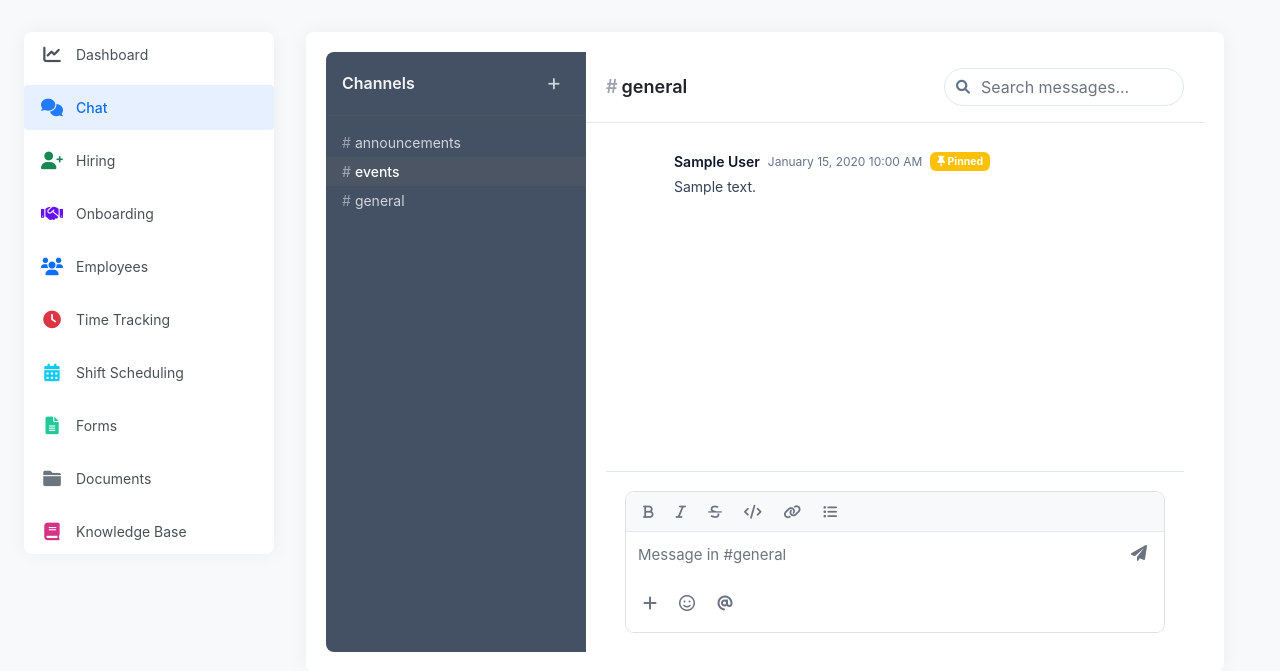
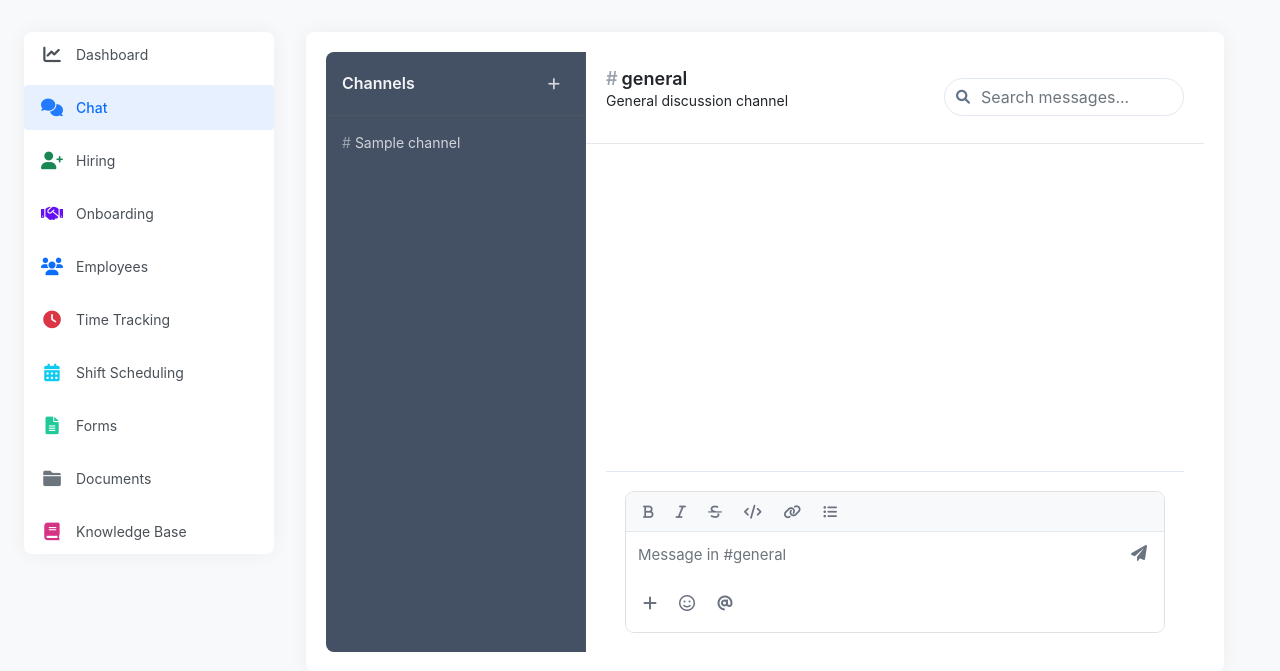
Before and after one commit to sparQone/sparq, a Flask app: page /people/chat in a window 1280 px wide. Shown: the part 75-746 px from the top of the page. Run offline with Flask 3, Linux system fonts and the light colour scheme; a user stored in the database is signed in; tables that the repository leaves empty hold one stand-in row (values such as "Sample post"); one stand-in notice (Sample message) is shown; some libraries are stand-ins or nearby versions.

Commit message:
Implemented Channel-Based Real-Time Chat System (Mini Slack)
Transformed the chat module into channel-based communication
- Channel model with support for default and custom channels
- Enhanced WebSocket integration for real-time channel-specific messaging
- Intelligent URL detection and formatting in messages
- Improved chat interface with channel switching and description
- Refined message rendering with clickable links and better formatting

```diff
--- a/app.py
+++ b/app.py
@@ -83,18 +83,19 @@
     def load_user(user_id):
         return db.session.get(User, int(user_id))
 
-    # Initialize and validate modules
-    module_loader = initialize_modules()
-    app.module_loader = module_loader  # Store module_loader in app instance
+    # Create/update database tables and initialize modules within app context
+    with app.app_context():
+        # Initialize and validate modules first
+        module_loader = initialize_modules()
+        app.module_loader = module_loader  # Store module_loader in app instance
 
-    # Store manifests in app config
-    app.config["INSTALLED_MODULES"] = module_loader.manifests
+        # Store manifests in app config
+        app.config["INSTALLED_MODULES"] = module_loader.manifests
 
-    # Register routes
-    module_loader.register_routes(app)
+        # Register routes
+        module_loader.register_routes(app)
 
-    # Create/update database tables AFTER loading all modules
-    with app.app_context():
+        # Create all database tables
         db.create_all()
 
         # Create default groups if they don't exist
--- a/modules/people/__init__.py
+++ b/modules/people/__init__.py
@@ -25,7 +25,7 @@
 
     # Import models in the correct order
     from .models.associations import chat_likes
-    from .models.chat import Chat
+    from .models.chat import Chat, Channel
     from .models.employee import Employee
 
     # Import and register blueprint with routes
--- a/modules/people/controllers/chat.py
+++ b/modules/people/controllers/chat.py
@@ -1,71 +1,126 @@
 from flask import current_app, jsonify, render_template, request
 from flask_login import current_user, login_required
-from flask_socketio import SocketIO
+from flask_socketio import SocketIO, emit, join_room, leave_room
 from system.db.database import db
 from system.i18n.translation import _
-from ..models.chat import Chat, ChatType
+from ..models.chat import Chat, Channel
 from . import blueprint
 
 @blueprint.route("/chat")
 @login_required
 def chat():
     """Company chat page"""
-    chats = Chat.query.order_by(Chat.pinned.desc(), Chat.created_at.desc()).all()
+    channels = Channel.query.all()
+    default_channel = Channel.query.filter_by(name='general').first()
+    if not default_channel:
+        default_channel = Channel(
+            name='general',
+            description='General discussion channel',
+            created_by_id=current_user.id
+        )
+        db.session.add(default_channel)
+        db.session.commit()
+
     return render_template(
         "chat/index.html",
         active_page='chat',
         title="Company Chat",
-        chat_types=ChatType,
-        chats=chats,
+        channels=channels,
+        default_channel=default_channel,
         module_home="people_bp.people_home",
     )
 
-@blueprint.route("/chat/list")
+@blueprint.route("/chat/channels/<channel_name>/messages")
 @login_required
-def get_chats():
-    """Get chat list for HTMX updates"""
+def get_channel_messages(channel_name):
+    """Get messages for a specific channel"""
     try:
-        chats = Chat.query.order_by(Chat.pinned.desc(), Chat.created_at.desc()).all()
+        channel = Channel.query.filter_by(name=channel_name).first_or_404()
+        messages = channel.messages.order_by(Chat.created_at.asc()).all()
         return render_template(
             "chat/partials/chat_list.html",
-            chats=chats,
-            current_user=current_user
+            chats=messages,
+            current_user=current_user,
+            channel_description=channel.description
         )
     except Exception as e:
-        current_app.logger.error(f"Error getting chat list: {str(e)}")
+        current_app.logger.error(f"Error getting channel messages: {str(e)}")
         return str(e), 500
+
+@blueprint.route("/chat/channels", methods=["POST"])
+@login_required
+def create_channel():
+    """Create a new channel"""
+    try:
+        name = request.form.get("name").lower().replace(" ", "-")
+        description = request.form.get("description")
+        is_private = bool(request.form.get("is_private", False))
+
+        if not name:
+            return "Channel name is required", 400
+
+        # Check if channel already exists
+        existing = Channel.query.filter_by(name=name).first()
+        if existing:
+            return "Channel already exists", 400
+
+        channel = Channel(
+            name=name,
+            description=description,
+            created_by_id=current_user.id,
+            is_private=is_private
+        )
+        db.session.add(channel)
+        db.session.commit()
+
+        # Emit WebSocket event for new channel
+        current_app.socketio.emit("channel_created", {
+            "name": channel.name,
+            "description": channel.description
+        })
+
+        return jsonify({
+            "id": channel.id,
+            "name": channel.name
+        })
+    except Exception as e:
+        db.session.rollback()
+        current_app.logger.error(f"Error creating channel: {str(e)}")
+        return str(e), 400
 
 @blueprint.route("/chat/create", methods=["POST"])
 @login_required
 def create_chat():
     """Create a new chat message"""
     try:
-        # Get form data with defaults
-        chat_type = request.form.get("type", "GENERAL")
-        if isinstance(chat_type, str):
-            chat_type = ChatType[chat_type.upper()]
         content = request.form.get("content")
+        channel_name = request.form.get("channel", "general")
         pinned = bool(request.form.get("pin", False))
 
         # Validate required fields
         if not content:
             return "Content is required", 400
 
+        # Get or create channel
+        channel = Channel.query.filter_by(name=channel_name).first()
+        if not channel:
+            return f"Channel {channel_name} not found", 404
+
         chat = Chat(
             content=content,
-            type=chat_type,
             author_id=current_user.id,
+            channel_id=channel.id,
             pinned=pinned
         )
         db.session.add(chat)
         db.session.commit()
 
-        # Emit WebSocket event
-        current_app.socketio.emit("chat_changed")
+        # Emit WebSocket event with channel info
+        current_app.socketio.emit("chat_changed", {
+            "channel": channel_name
+        }, room=channel_name)
 
         return ""
-    except KeyError as e:
-        return f"Invalid chat type: {str(e)}", 400
     except Exception as e:
         db.session.rollback()
         current_app.logger.error(f"Error creating chat: {str(e)}")
@@ -81,7 +136,9 @@
             return jsonify({"error": "Unauthorized"}), 403
 
         is_pinned = chat.toggle_pin()
-        current_app.socketio.emit("chat_changed")
+        current_app.socketio.emit("chat_changed", {
+            "channel": chat.channel.name
+        }, room=chat.channel.name)
         return jsonify({"pinned": is_pinned})
     except Exception as e:
         return jsonify({"error": str(e)}), 400
@@ -95,9 +152,30 @@
         if not current_user.is_admin and not chat.is_author:
             return jsonify({"error": "Unauthorized"}), 403
 
+        channel_name = chat.channel.name
         db.session.delete(chat)
         db.session.commit()
-        current_app.socketio.emit("chat_changed")
+
+        current_app.socketio.emit("chat_changed", {
+            "channel": channel_name
+        }, room=channel_name)
         return "", 204
     except Exception as e:
         return jsonify({"error": str(e)}), 400
+
+# WebSocket event handlers
+@current_app.socketio.on('join')
+def on_join(data):
+    """Join a chat channel"""
+    channel = data.get('channel')
+    if channel:
+        join_room(channel)
+        emit('status', {'msg': f'{current_user.first_name} has joined the channel.'}, room=channel)
+
+@current_app.socketio.on('leave')
+def on_leave(data):
+    """Leave a chat channel"""
+    channel = data.get('channel')
+    if channel:
+        leave_room(channel)
+        emit('status', {'msg': f'{current_user.first_name} has left the channel.'}, room=channel)
--- a/modules/people/views/assets/css/chat.css
+++ b/modules/people/views/assets/css/chat.css
@@ -275,6 +275,11 @@
     overflow-y: auto;
     padding: 0 20px;
     background: #fff;
+    display: flex;
+    flex-direction: column;
+    min-height: 0;
+    max-height: calc(100vh - 400px);
+    scroll-behavior: smooth;
 }
 
 .message {
@@ -374,6 +379,18 @@
     color: #334155;
     line-height: 1.5;
     margin-bottom: 4px;
+    word-break: break-word;
+}
+
+.message-content .chat-link {
+    color: #2563eb;
+    text-decoration: none;
+    word-break: break-all;
+}
+
+.message-content .chat-link:hover {
+    text-decoration: underline;
+    color: #1d4ed8;
 }
 
 /* Message Input Area */
--- a/modules/people/views/assets/js/chat.js
+++ b/modules/people/views/assets/js/chat.js
@@ -1,62 +1,95 @@
 document.addEventListener('DOMContentLoaded', function() {
-    // Initialize WebSocket connection with namespace
+    // Initialize WebSocket connection
     const socket = io.connect(window.location.origin);
+    let currentChannel = document.getElementById('current-channel').textContent;
 
-    // Modal handling
-    const chatModal = document.getElementById('newChatModal');
-    if (chatModal) {
-        chatModal.addEventListener('shown.bs.modal', function() {
-            document.querySelector('#content').focus();
+    // Function to scroll chat to bottom
+    function scrollToBottom() {
+        const chatMessages = document.querySelector('.chat-messages');
+        chatMessages.scrollTop = chatMessages.scrollHeight;
+    }
+
+    // Join default channel
+    socket.emit('join', { channel: currentChannel });
+
+    // Channel switching
+    window.switchChannel = function(channelName) {
+        // Leave current channel
+        socket.emit('leave', { channel: currentChannel });
+
+        // Update UI
+        document.querySelectorAll('.channel').forEach(ch => {
+            ch.classList.remove('active');
+            if (ch.dataset.channel === channelName) {
+                ch.classList.add('active');
+                // Update channel description if available
+                if (ch.dataset.description) {
+                    document.getElementById('channel-description').textContent = ch.dataset.description;
+                }
+            }
         });
 
-        chatModal.addEventListener('hidden.bs.modal', function() {
-            const form = chatModal.querySelector('form');
-            if (form) form.reset();
-            document.querySelector('[data-bs-target="#newChatModal"]').focus();
+        // Update current channel
+        currentChannel = channelName;
+        document.getElementById('current-channel').textContent = channelName;
+        document.querySelector('.message-form textarea').placeholder = `Message in #${channelName}`;
+
+        // Join new channel
+        socket.emit('join', { channel: channelName });
+
+        // Load channel messages
+        const chatMessages = document.querySelector('.chat-messages');
+        const url = `/people/chat/channels/${channelName}/messages`;
+        htmx.ajax('GET', url, {
+            target: chatMessages,
+            swap: 'innerHTML',
+            afterSwap: function(evt) {
+                scrollToBottom();
+                // Update description from response if available
+                const description = evt.detail.xhr.getResponseHeader('X-Channel-Description');
+                if (description) {
+                    document.getElementById('channel-description').textContent = decodeURIComponent(description);
+                }
+            }
+        });
+    };
+
+    // New Channel Modal
+    const channelModal = document.getElementById('newChannelModal');
+    if (channelModal) {
+        const form = channelModal.querySelector('form');
+        form.addEventListener('submit', function(e) {
+            e.preventDefault();
+
+            const formData = new FormData(this);
+
+            fetch(this.action, {
+                method: 'POST',
+                body: formData
+            })
+            .then(response => response.json())
+            .then(data => {
+                // Close modal and clear form
+                bootstrap.Modal.getInstance(channelModal).hide();
+                this.reset();
+
+                // Switch to new channel
+                switchChannel(data.name);
+            })
+            .catch(error => {
+                alert('Error creating channel: ' + error);
+            });
         });
     }
 
-    // Search functionality
-    const searchInput = document.getElementById('chatSearch');
-    if (searchInput) {
-        searchInput.addEventListener('input', function() {
-            applyChatFilters();
-        });
-    }
-
-    // Filter buttons
-    const filterButtons = document.querySelectorAll('.filter-buttons button');
-    filterButtons.forEach(button => {
-        button.addEventListener('click', function() {
-            filterButtons.forEach(btn => btn.classList.remove('active'));
-            this.classList.add('active');
-            applyChatFilters();
-        });
-    });
-
-    // Filter function
-    window.applyChatFilters = function() {
-        const searchTerm = searchInput.value.toLowerCase();
-        const activeFilter = document.querySelector('.filter-buttons button.active').dataset.filter;
-
-        document.querySelectorAll('.chat-card').forEach(card => {
-            const content = card.querySelector('.chat-content').textContent.toLowerCase();
-            const type = card.dataset.type;
-
-            const matchesSearch = content.includes(searchTerm);
-            const matchesFilter = activeFilter === 'all' || type === activeFilter;
-
-            card.style.display = matchesSearch && matchesFilter ? 'block' : 'none';
-        });
-    };
-
-    // Handle quick message form submission
+    // Quick Message Form
     const quickMessageForm = document.getElementById('quickMessageForm');
     if (quickMessageForm) {
         quickMessageForm.addEventListener('submit', function(e) {
             e.preventDefault();
 
             const formData = new FormData(this);
+            formData.append('channel', currentChannel);
 
             fetch('/people/chat/create', {
                 method: 'POST',
@@ -73,17 +106,46 @@
                 this.reset();
             })
             .catch(error => {
-                // Show error message
                 alert('Error sending message: ' + error.message);
             });
         });
     }
 
     // WebSocket event handling
-    socket.on('chat_changed', function() {
-        // Refresh the chat list using HTMX
-        htmx.trigger('.chat-messages', 'chat-refresh');
+    socket.on('chat_changed', function(data) {
+        if (data.channel === currentChannel) {
+            htmx.trigger('.chat-messages', 'chat-refresh');
+            // Scroll to bottom after messages are updated
+            setTimeout(scrollToBottom, 100);
+        }
     });
+
+    socket.on('channel_created', function(data) {
+        const channelList = document.querySelector('.channel-list');
+        const newChannel = document.createElement('div');
+        newChannel.className = 'channel';
+        newChannel.dataset.channel = data.name;
+        newChannel.onclick = () => switchChannel(data.name);
+        newChannel.innerHTML = `<span class="channel-prefix">#</span> ${data.name}`;
+        channelList.appendChild(newChannel);
+    });
+
+    socket.on('status', function(data) {
+        // You can show join/leave messages if desired
+        console.log(data.msg);
+    });
+
+    // Search functionality
+    const searchInput = document.getElementById('chatSearch');
+    if (searchInput) {
+        searchInput.addEventListener('input', function() {
+            const searchTerm = this.value.toLowerCase();
+            document.querySelectorAll('.message').forEach(message => {
+                const content = message.querySelector('.message-content').textContent.toLowerCase();
+                message.style.display = content.includes(searchTerm) ? 'flex' : 'none';
+            });
+        });
+    }
 
     // Initialize tooltips
     const tooltipTriggerList = [].slice.call(document.querySelectorAll('[data-bs-toggle="tooltip"]'));
@@ -91,31 +153,11 @@
         return new bootstrap.Tooltip(tooltipTriggerEl);
     });
 
-    const newChatForm = document.getElementById('newChatForm');
+    // Initial scroll to bottom
+    scrollToBottom();
 
-    newChatForm.addEventListener('submit', function(e) {
-        e.preventDefault();
-
-        const formData = new FormData(this);
-
-        fetch(this.action, {
-            method: 'POST',
-            body: formData
-        })
-        .then(response => {
-            if (!response.ok) {
-                return response.text().then(text => { throw new Error(text) });
-            }
-            return response.text();
-        })
-        .then(() => {
-            // Success - close modal and clear form
-            bootstrap.Modal.getInstance(document.getElementById('newChatModal')).hide();
-            this.reset();
-        })
-        .catch(error => {
-            // Show error message
-            alert('Error creating message: ' + error.message);
-        });
+    // Add event listener for when messages are loaded
+    document.querySelector('.chat-messages').addEventListener('htmx:afterSwap', function() {
+        scrollToBottom();
     });
 });
--- a/modules/people/views/templates/chat/index.html
+++ b/modules/people/views/templates/chat/index.html
@@ -15,22 +15,21 @@
             <!-- Channel Header -->
             <div class="sidebar-header">
                 <h3>{{ _('Channels') }}</h3>
-                <button class="btn btn-sm btn-link" data-bs-toggle="modal" data-bs-target="#newChatModal">
+                <button class="btn btn-sm btn-link" data-bs-toggle="modal" data-bs-target="#newChannelModal">
                     <i class="fas fa-plus"></i>
                 </button>
             </div>
 
             <!-- Channel List -->
             <div class="channel-list">
-                <div class="channel">
-                    <span class="channel-prefix">#</span> {{ _('announcements') }}
+                {% for channel in channels %}
+                <div class="channel {% if channel.name == default_channel.name %}active{% endif %}"
+                     data-channel="{{ channel.name }}"
+                     data-description="{{ channel.description }}"
+                     onclick="switchChannel('{{ channel.name }}')">
+                    <span class="channel-prefix">#</span> {{ channel.name }}
                 </div>
-                <div class="channel active">
-                    <span class="channel-prefix">#</span> {{ _('events') }}
-                </div>
-                <div class="channel">
-                    <span class="channel-prefix">#</span> {{ _('general') }}
-                </div>
+                {% endfor %}
             </div>
         </div>
 
@@ -39,8 +38,8 @@
             <!-- Chat Header -->
             <div class="chat-header">
                 <div class="chat-header-info">
-
-                    <h2><span class="channel-prefix">#</span>{{ _('general') }}</h2>
+                    <h2><span class="channel-prefix">#</span><span id="current-channel">{{ default_channel.name }}</span></h2>
+                    <p class="channel-description" id="channel-description">{{ default_channel.description }}</p>
                 </div>
                 <div class="chat-header-actions">
                     <div class="search-box">
@@ -55,7 +54,7 @@
 
             <!-- Chat Messages -->
             <div class="chat-messages"
-                 hx-get="{{ url_for('people_bp.get_chats') }}"
+                 hx-get="{{ url_for('people_bp.get_channel_messages', channel_name=default_channel.name) }}"
                  hx-trigger="load, chat-refresh from:body"
                  hx-swap="innerHTML"
                  class="chat-feed">
@@ -89,7 +88,7 @@
 
                     <div class="input-group">
                         <textarea class="form-control"
-                                 placeholder="{{ _('Message in #general') }}"
+                                 placeholder="{{ _('Message in #') }}{{ default_channel.name }}"
                                  name="content"
                                  rows="1"></textarea>
                         <button type="submit" class="btn btn-link send-button" title="{{ _('Send message') }}">
@@ -115,43 +114,41 @@
     </div>
 </div>
 
-<!-- New Message Modal -->
-<div class="modal fade" id="newChatModal" tabindex="-1" aria-labelledby="newChatModalLabel" aria-hidden="true">
+<!-- New Channel Modal -->
+<div class="modal fade" id="newChannelModal" tabindex="-1" aria-labelledby="newChannelModalLabel" aria-hidden="true">
     <div class="modal-dialog">
         <div class="modal-content">
             <div class="modal-header">
-                <h5 class="modal-title" id="newChatModalLabel">{{ _('New Message') }}</h5>
+                <h5 class="modal-title" id="newChannelModalLabel">{{ _('Create New Channel') }}</h5>
                 <button type="button" class="btn-close" data-bs-dismiss="modal" aria-label="Close"></button>
             </div>
-            <form id="newChatForm" action="{{ url_for('people_bp.create_chat') }}" method="POST">
+            <form id="newChannelForm" action="{{ url_for('people_bp.create_channel') }}" method="POST">
                 <div class="modal-body">
                     <div class="mb-3">
-                        <label for="type" class="form-label">{{ _('Channel') }}</label>
-                        <select class="form-select" name="type" id="type" required>
-                            {% for type in chat_types %}
-                            <option value="{{ type.name }}">{{ type.value }}</option>
-                            {% endfor %}
-                        </select>
+                        <label for="name" class="form-label">{{ _('Channel Name') }}</label>
+                        <input type="text" class="form-control" name="name" id="name" required>
+                        <small class="form-text text-muted">{{ _('Channel names can only contain lowercase letters, numbers, and hyphens.') }}</small>
                     </div>
                     <div class="mb-3">
-                        <label for="content" class="form-label">{{ _('Message') }}</label>
-                        <textarea class="form-control" name="content" id="content" rows="3" required></textarea>
+                        <label for="description" class="form-label">{{ _('Description') }}</label>
+                        <textarea class="form-control" name="description" id="description" rows="2"></textarea>
                     </div>
                     {% if current_user.is_admin %}
                     <div class="mb-3 form-check">
-                        <input type="checkbox" class="form-check-input" name="pin" id="pin">
-                        <label class="form-check-label" for="pin">{{ _('Pin this message') }}</label>
+                        <input type="checkbox" class="form-check-input" name="is_private" id="is_private">
+                        <label class="form-check-label" for="is_private">{{ _('Private Channel') }}</label>
                     </div>
                     {% endif %}
                 </div>
                 <div class="modal-footer">
                     <button type="button" class="btn btn-secondary" data-bs-dismiss="modal">{{ _('Cancel') }}</button>
-                    <button type="submit" class="btn btn-primary">{{ _('Send') }}</button>
+                    <button type="submit" class="btn btn-primary">{{ _('Create Channel') }}</button>
                 </div>
             </form>
         </div>
     </div>
 </div>
+
 {% endblock %}
 
 {% block scripts %}
--- a/modules/people/views/templates/chat/partials/chat_list.html
+++ b/modules/people/views/templates/chat/partials/chat_list.html
@@ -1,5 +1,5 @@
 {% for chat in chats %}
-<div class="message" data-type="{{ chat.type.name }}">
+<div class="message">
     <div class="message-avatar"
          style="background-color: {{ chat.author.avatar_color }}">
         <i class="fas fa-user"></i>
@@ -17,7 +17,7 @@
             {% endif %}
         </div>
         <div class="message-content">
-            {{ chat.content }}
+            {{ chat.formatted_content }}
         </div>
         {% if current_user.is_admin or chat.is_author %}
         <div class="message-actions">
@@ -38,3 +38,9 @@
     </div>
 </div>
 {% endfor %}
+
+{% if channel_description %}
+<script>
+    document.getElementById('channel-description').textContent = {{ channel_description|tojson }};
+</script>
+{% endif %}
```
Also changed, not shown: docs/chat-websocket.md (+209 -2 lines), modules/people/models/chat.py (+76 -5 lines), modules/people/module.py (+12 -0 lines).
